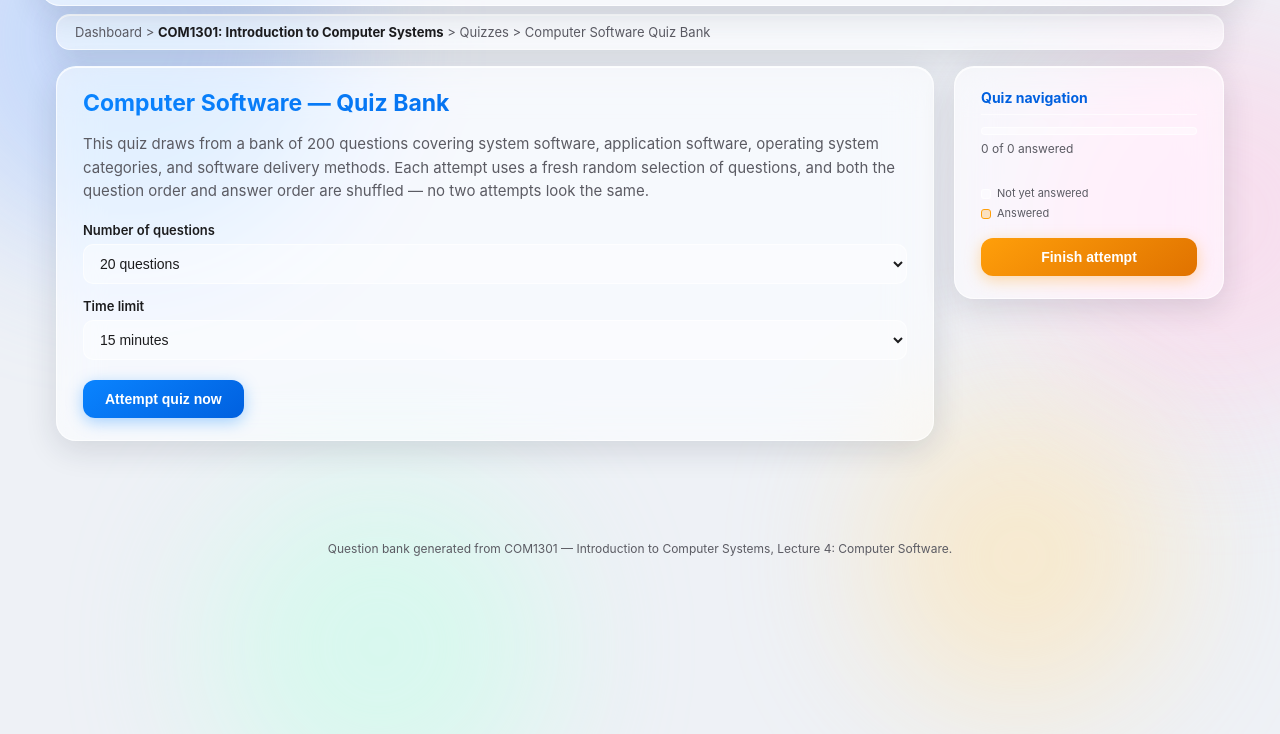
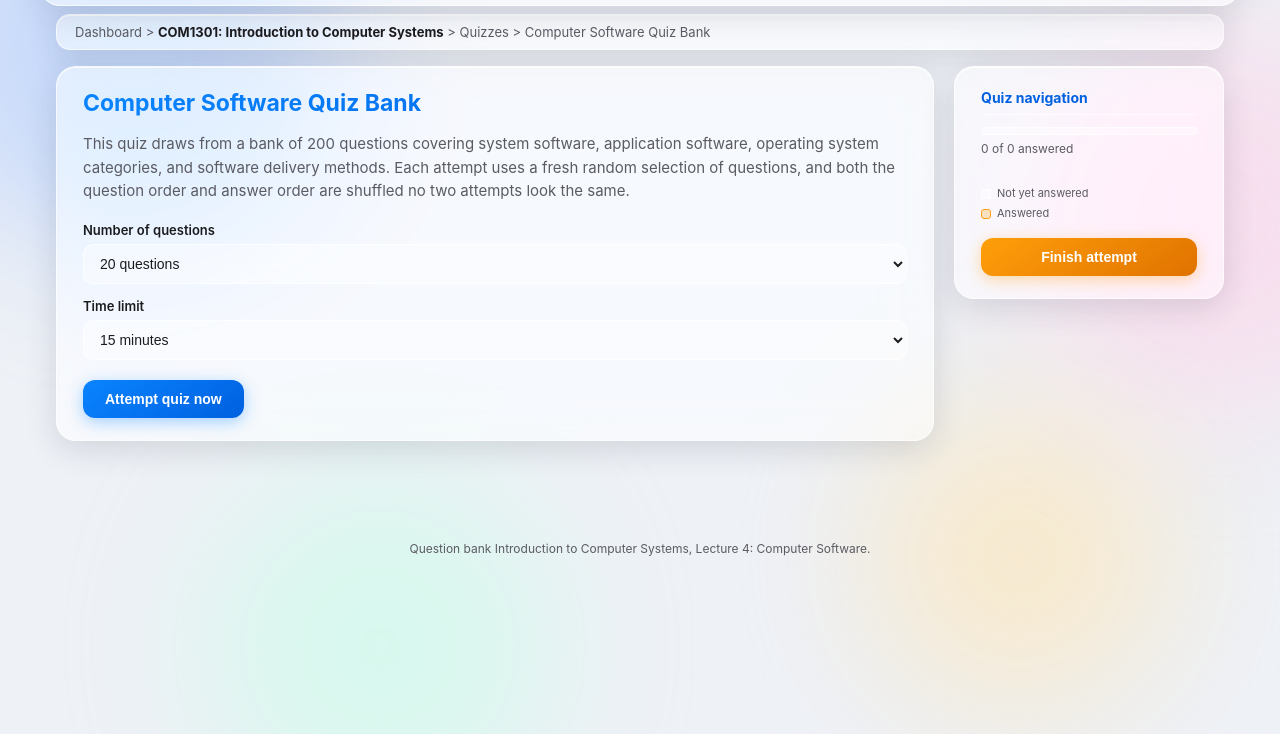
Before and after one commit to rahulmendis/quiz_app, a plain HTML site: page index.html in a window 1280 px wide. Shown: the part 66-800 px from the top of the page. Drawn offline with Linux system fonts and the light colour scheme.

```diff
--- a/index.html
+++ b/index.html
@@ -435,8 +435,8 @@
 
     <!-- START SCREEN -->
     <div id="startScreen" class="card glass start-card">
-      <h1>Computer Software — Quiz Bank</h1>
-      <p>This quiz draws from a bank of 200 questions covering system software, application software, operating system categories, and software delivery methods. Each attempt uses a fresh random selection of questions, and both the question order and answer order are shuffled — no two attempts look the same.</p>
+      <h1>Computer Software  Quiz Bank</h1>
+      <p>This quiz draws from a bank of 200 questions covering system software, application software, operating system categories, and software delivery methods. Each attempt uses a fresh random selection of questions, and both the question order and answer order are shuffled  no two attempts look the same.</p>
 
       <div class="start-options">
         <div class="field-row">
@@ -532,7 +532,7 @@
   </div>
 </div>
 
-<footer>Question bank generated from COM1301 — Introduction to Computer Systems, Lecture 4: Computer Software.</footer>
+<footer>Question bank  Introduction to Computer Systems, Lecture 4: Computer Software.</footer>
 
 <button id="backToTop" class="glass" title="Back to top" aria-label="Back to top">&#8593;</button>
 
```
